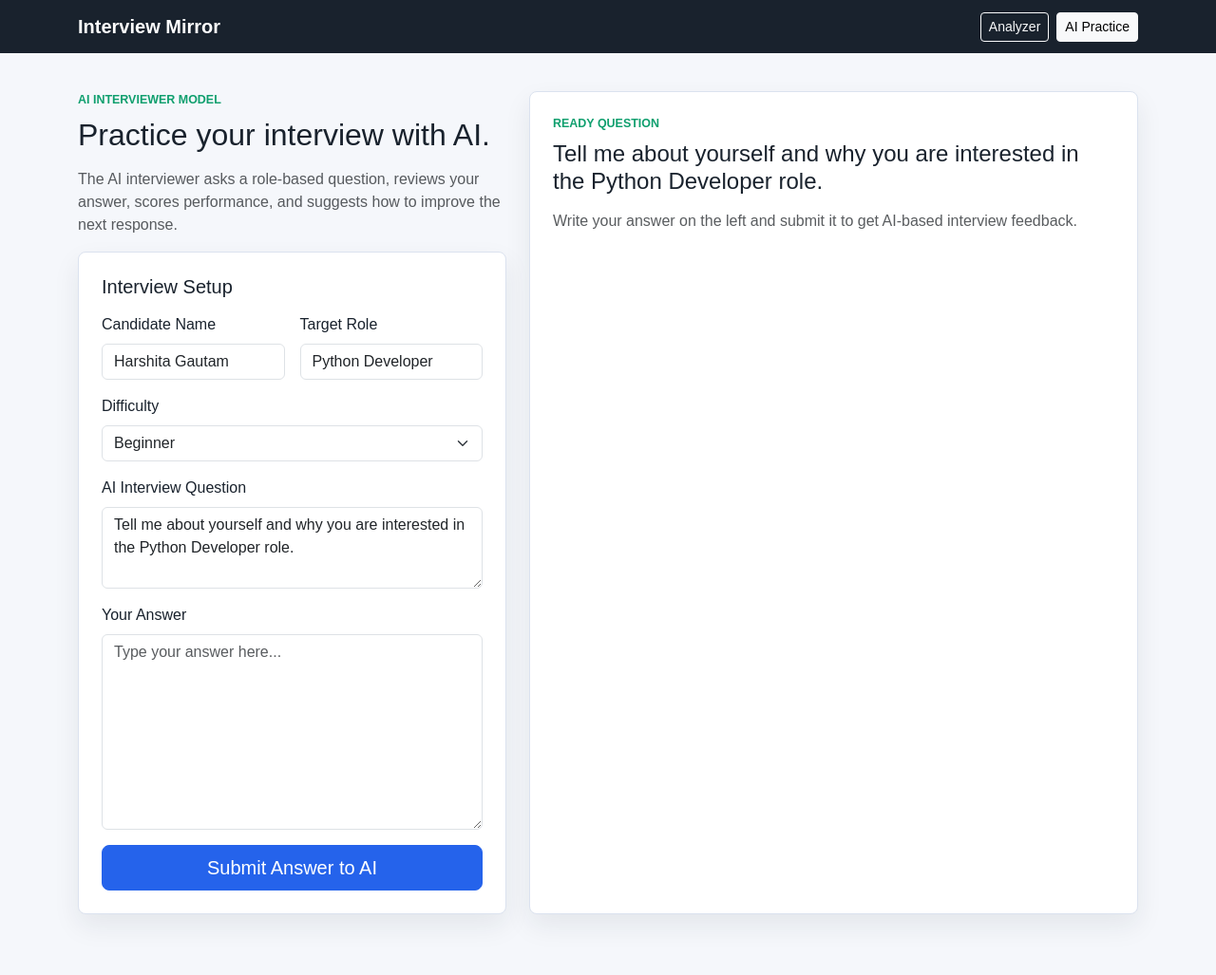
After one commit to Harshita890/Interview-Coach, a Flask app: page /practice in a window 1280 px wide. The commit adds this page. Shown: the whole page at 95% size. Run offline with Flask 3, Linux system fonts and the light colour scheme.

Commit message:
Add AI interviewer practice model

```diff
--- a/app.py
+++ b/app.py
@@ -5,6 +5,7 @@ from flask import Flask, flash, redirect, render_template, request, session, url
 from werkzeug.utils import secure_filename
 
 from models.analyzer import analyze_interview
+from models.ai_interviewer import AIInterviewPracticeModel
 
 
 BASE_DIR = Path(__file__).resolve().parent
@@ -18,6 +19,7 @@ app.config["UPLOAD_FOLDER"] = UPLOAD_DIR
 app.config["MAX_CONTENT_LENGTH"] = 50 * 1024 * 1024
 
 UPLOAD_DIR.mkdir(exist_ok=True)
+interview_model = AIInterviewPracticeModel()
 
 
 def allowed_file(filename):
@@ -75,6 +77,50 @@ def dashboard():
     return render_template("dashboard.html", analysis=analysis)
 
 
+@app.route("/practice", methods=["GET", "POST"])
+def practice():
+    if request.method == "POST":
+        candidate_name = request.form.get("candidate_name", "").strip() or "Candidate"
+        role = request.form.get("role", "").strip() or "General Interview"
+        difficulty = request.form.get("difficulty", "Beginner")
+        question = request.form.get("question", "").strip()
+        answer = request.form.get("answer", "").strip()
+
+        if not question:
+            question = interview_model.generate_question(role=role, difficulty=difficulty)
+
+        if not answer:
+            flash("Write your answer so the AI interviewer can review it.", "warning")
+            return render_template(
+                "practice.html",
+                candidate_name=candidate_name,
+                role=role,
+                difficulty=difficulty,
+                question=question,
+            )
+
+        practice_result = interview_model.review_answer(
+            question=question,
+            answer=answer,
+            candidate_name=candidate_name,
+            role=role,
+            difficulty=difficulty,
+        )
+        return render_template("practice.html", result=practice_result)
+
+    starter_question = interview_model.generate_question(
+        role="Python Developer",
+        difficulty="Beginner",
+    )
+    return render_template(
+        "practice.html",
+        candidate_name="Harshita Gautam",
+        role="Python Developer",
+        difficulty="Beginner",
+        question=starter_question,
+    )
+
+
 @app.route("/reset")
 def reset():
     session.pop("analysis", None)
--- a/templates/dashboard.html
+++ b/templates/dashboard.html
@@ -12,6 +12,7 @@
       <div class="container">
         <a class="navbar-brand fw-semibold" href="{{ url_for('index') }}">Interview Mirror</a>
         <div class="d-flex gap-2">
+          <a class="btn btn-outline-light btn-sm" href="{{ url_for('practice') }}">AI Practice</a>
           <a class="btn btn-outline-light btn-sm" href="{{ url_for('index') }}">New Analysis</a>
           <a class="btn btn-light btn-sm" href="{{ url_for('reset') }}">Reset</a>
         </div>
--- /dev/null
+++ b/templates/practice.html
@@ -0,0 +1,160 @@
+<!doctype html>
+<html lang="en">
+  <head>
+    <meta charset="utf-8">
+    <meta name="viewport" content="width=device-width, initial-scale=1">
+    <title>AI Interview Practice</title>
+    <link href="https://cdn.jsdelivr.net/npm/bootstrap@5.3.3/dist/css/bootstrap.min.css" rel="stylesheet">
+    <link rel="stylesheet" href="{{ url_for('static', filename='css/style.css') }}">
+  </head>
+  <body>
+    <nav class="navbar navbar-expand-lg navbar-dark bg-ink">
+      <div class="container">
+        <a class="navbar-brand fw-semibold" href="{{ url_for('index') }}">Interview Mirror</a>
+        <div class="d-flex gap-2">
+          <a class="btn btn-outline-light btn-sm" href="{{ url_for('index') }}">Analyzer</a>
+          <a class="btn btn-light btn-sm" href="{{ url_for('practice') }}">AI Practice</a>
+        </div>
+      </div>
+    </nav>
+
+    <main class="dashboard">
+      <div class="container">
+        <div class="row g-4">
+          <div class="col-lg-5">
+            <p class="eyebrow mb-2">AI interviewer model</p>
+            <h1 class="h2 mb-3">Practice your interview with AI.</h1>
+            <p class="text-muted">
+              The AI interviewer asks a role-based question, reviews your answer, scores performance,
+              and suggests how to improve the next response.
+            </p>
+            <section class="panel">
+              <h2 class="h5 mb-3">Interview Setup</h2>
+
+              {% with messages = get_flashed_messages(with_categories=true) %}
+                {% if messages %}
+                  {% for category, message in messages %}
+                    <div class="alert alert-{{ category }}" role="alert">{{ message }}</div>
+                  {% endfor %}
+                {% endif %}
+              {% endwith %}
+
+              <form method="post">
+                <div class="row g-3">
+                  <div class="col-md-6">
+                    <label class="form-label" for="candidate_name">Candidate Name</label>
+                    <input class="form-control" id="candidate_name" name="candidate_name" value="{{ result.candidate_name if result else candidate_name }}">
+                  </div>
+                  <div class="col-md-6">
+                    <label class="form-label" for="role">Target Role</label>
+                    <input class="form-control" id="role" name="role" value="{{ result.role if result else role }}">
+                  </div>
+                  <div class="col-12">
+                    <label class="form-label" for="difficulty">Difficulty</label>
+                    <select class="form-select" id="difficulty" name="difficulty">
+                      {% set active_difficulty = result.difficulty if result else difficulty %}
+                      {% for level in ["Beginner", "Intermediate", "Advanced"] %}
+                        <option value="{{ level }}" {% if active_difficulty == level %}selected{% endif %}>{{ level }}</option>
+                      {% endfor %}
+                    </select>
+                  </div>
+                  <div class="col-12">
+                    <label class="form-label" for="question">AI Interview Question</label>
+                    <textarea class="form-control" id="question" name="question" rows="3">{{ result.next_question if result else question }}</textarea>
+                  </div>
+                  <div class="col-12">
+                    <label class="form-label" for="answer">Your Answer</label>
+                    <textarea class="form-control" id="answer" name="answer" rows="8" placeholder="Type your answer here..."></textarea>
+                  </div>
+                  <div class="col-12 d-grid">
+                    <button class="btn btn-primary btn-lg" type="submit">Submit Answer to AI</button>
+                  </div>
+                </div>
+              </form>
+            </section>
+          </div>
+
+          <div class="col-lg-7">
+            {% if result %}
+              <section class="panel mb-4">
+                <div class="d-flex justify-content-between gap-3 flex-wrap">
+                  <div>
+                    <p class="eyebrow mb-2">AI review</p>
+                    <h2 class="h4 mb-1">{{ result.candidate_name }}</h2>
+                    <p class="text-muted mb-0">{{ result.role }} | {{ result.difficulty }}</p>
+                  </div>
+                  <div class="score-badge">
+                    <span>{{ result.analysis.metrics.overall_score }}</span>
+                    <small>Practice Score</small>
+                  </div>
+                </div>
+              </section>
+
+              <div class="row g-4 mb-4">
+                <div class="col-md-6">
+                  <div class="stat-card">
+                    <span>{{ result.analysis.metrics.confidence_score }}%</span>
+                    <p>Confidence</p>
+                  </div>
+                </div>
+                <div class="col-md-6">
+                  <div class="stat-card">
+                    <span>{{ result.analysis.metrics.communication_score }}%</span>
+                    <p>Communication</p>
+                  </div>
+                </div>
+              </div>
+
+              <section class="panel mb-4">
+                <h2 class="h5 mb-3">AI Interviewer Feedback</h2>
+                <ul class="insight-list">
+                  {% for item in result.model_feedback %}
+                    <li>{{ item }}</li>
+                  {% endfor %}
+                </ul>
+              </section>
+
+              <section class="panel mb-4">
+                <h2 class="h5 mb-3">Question Reviewed</h2>
+                <p class="transcript mb-3">{{ result.question }}</p>
+                <h3 class="h6">Your Answer</h3>
+                <p class="transcript mb-0">{{ result.answer }}</p>
+              </section>
+
+              <div class="row g-4">
+                <div class="col-md-6">
+                  <section class="panel h-100">
+                    <h2 class="h5 mb-3">Strengths</h2>
+                    <ul class="insight-list">
+                      {% for item in result.analysis.strengths %}
+                        <li>{{ item }}</li>
+                      {% endfor %}
+                    </ul>
+                  </section>
+                </div>
+                <div class="col-md-6">
+                  <section class="panel h-100">
+                    <h2 class="h5 mb-3">Improve Next</h2>
+                    <ul class="insight-list">
+                      {% for item in result.analysis.improvements %}
+                        <li>{{ item }}</li>
+                      {% endfor %}
+                    </ul>
+                  </section>
+                </div>
+              </div>
+            {% else %}
+              <section class="panel h-100">
+                <p class="eyebrow mb-2">Ready question</p>
+                <h2 class="h4 mb-3">{{ question }}</h2>
+                <p class="text-muted mb-0">
+                  Write your answer on the left and submit it to get AI-based interview feedback.
+                </p>
+              </section>
+            {% endif %}
+          </div>
+        </div>
+      </div>
+    </main>
+  </body>
+</html>
```
Also changed, not shown: models/ai_interviewer.py (added, +82 -0 lines), templates/index.html (+8 -1 lines), README.md.
